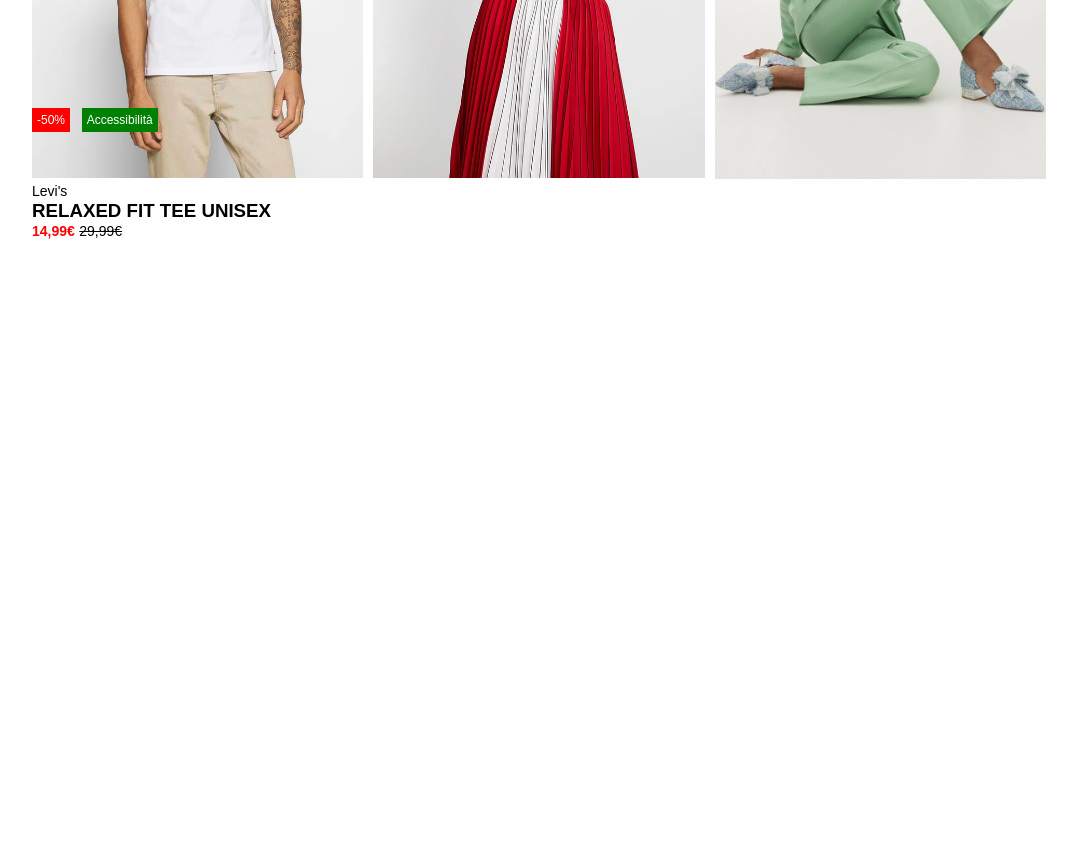
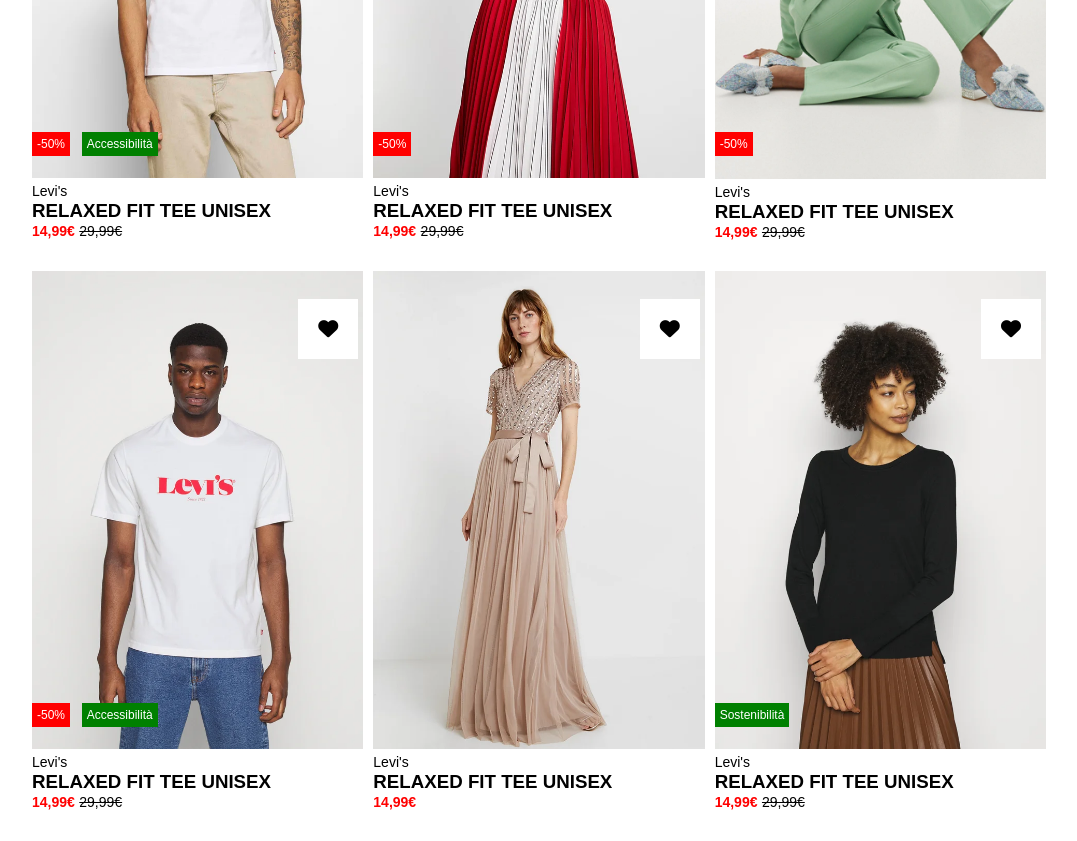
Before and after one commit to MatteoBassanin/html-css-boolando, a plain HTML site: page index.html in a window 1280 px wide. Shown: the part 400-1241 px from the top of the page, without its empty margins (96-1173 px from the left). Before the commit the page ends 800 px from the top, so only its background shows below. Drawn offline with Linux system fonts and the light colour scheme.

Commit message:
working_in_progress

```diff
--- a/css/style.css
+++ b/css/style.css
@@ -14,6 +14,7 @@
     color: white;
     position: fixed;
     width: 100%;
+    z-index: 1;
 }
 
 .header_container{
@@ -64,6 +65,7 @@
     width: calc(100% / 3 - 10px);
     margin-right: 10px;
     position: relative;
+    padding-bottom: 30px;
 }
 
 .hover_pic{
@@ -98,12 +100,17 @@
     left: 15%;
 }
 
+.tag.green.side{
+    left:0;
+}
+
 .tag.heart{
     color: black;
     background-color: white;
     top: 5%;
     right: 0;
     padding: 20px;
+    font-size: 20px;
 }
 
 span{
--- a/index.html
+++ b/index.html
@@ -44,23 +44,67 @@
                     <img class="hover_pic" src="./img/1b.webp" alt="PrimoUomoAlternativo">
                     <div class="tag red">-50%</div>
                     <div class="tag green">Accessibilità</div>
-                    <div class="tag heart"><i class="fa-regular fa-heart"></i></div>
+                    <i class="fa-sharp fa-solid fa-heart tag heart"></i>
                     <span class="brand">Levi's</span>
                     <h3 class="article">RELAXED FIT TEE UNISEX</h3>
                     <span class="discount">14,99€</span>
                     <span class="original_price">29,99€</span>
-
                 </div>
 
 
                 <div class="pic_catalogue">
                     <img class="nohover_pic" src="./img/2.webp" alt="PrimoUomo">
                     <img class="hover_pic" src="./img/2b.webp" alt="PrimoUomoAlternativo">
+                    <div class="tag red">-50%</div>
+                    <i class="fa-sharp fa-solid fa-heart tag heart"></i>
+                    <span class="brand">Levi's</span>
+                    <h3 class="article">RELAXED FIT TEE UNISEX</h3>
+                    <span class="discount">14,99€</span>
+                    <span class="original_price">29,99€</span>
                 </div>
 
                 <div class="pic_catalogue">
                     <img class="nohover_pic" src="./img/3.webp" alt="PrimoUomo">
                     <img class="hover_pic" src="./img/3b.webp" alt="PrimoUomoAlternativo">
+                    <div class="tag red">-50%</div>
+                    <i class="fa-sharp fa-solid fa-heart tag heart"></i>
+                    <span class="brand">Levi's</span>
+                    <h3 class="article">RELAXED FIT TEE UNISEX</h3>
+                    <span class="discount">14,99€</span>
+                    <span class="original_price">29,99€</span>
+                </div>
+
+                <div class="pic_catalogue">
+                    <img class="nohover_pic" src="./img/4.webp" alt="PrimoUomo">
+                    <img class="hover_pic" src="./img/4b.webp" alt="PrimoUomoAlternativo">
+                    <div class="tag red">-50%</div>
+                    <div class="tag green">Accessibilità</div>
+                    <i class="fa-sharp fa-solid fa-heart tag heart"></i>
+                    <span class="brand">Levi's</span>
+                    <h3 class="article">RELAXED FIT TEE UNISEX</h3>
+                    <span class="discount">14,99€</span>
+                    <span class="original_price">29,99€</span>
+                </div>
+
+
+                <div class="pic_catalogue">
+                    <img class="nohover_pic" src="./img/5.webp" alt="PrimoUomo">
+                    <img class="hover_pic" src="./img/5b.webp" alt="PrimoUomoAlternativo">
+                    <i class="fa-sharp fa-solid fa-heart tag heart"></i>
+                    <span class="brand">Levi's</span>
+                    <h3 class="article">RELAXED FIT TEE UNISEX</h3>
+                    <span class="discount">14,99€</span>
+                </div>
+
+                <div class="pic_catalogue">
+                    <img class="nohover_pic" src="./img/6.webp" alt="PrimoUomo">
+                    <img class="hover_pic" src="./img/6b.webp" alt="PrimoUomoAlternativo">
+                    <div class="tag green side">Sostenibilità</div>
+                    <i class="fa-sharp fa-solid fa-heart tag heart"></i>
+                    <span class="brand">Levi's</span>
+                    <h3 class="article">RELAXED FIT TEE UNISEX</h3>
+                    <span class="discount">14,99€</span>
+                    <span class="original_price">29,99€</span>
                 </div>
 
 
```
